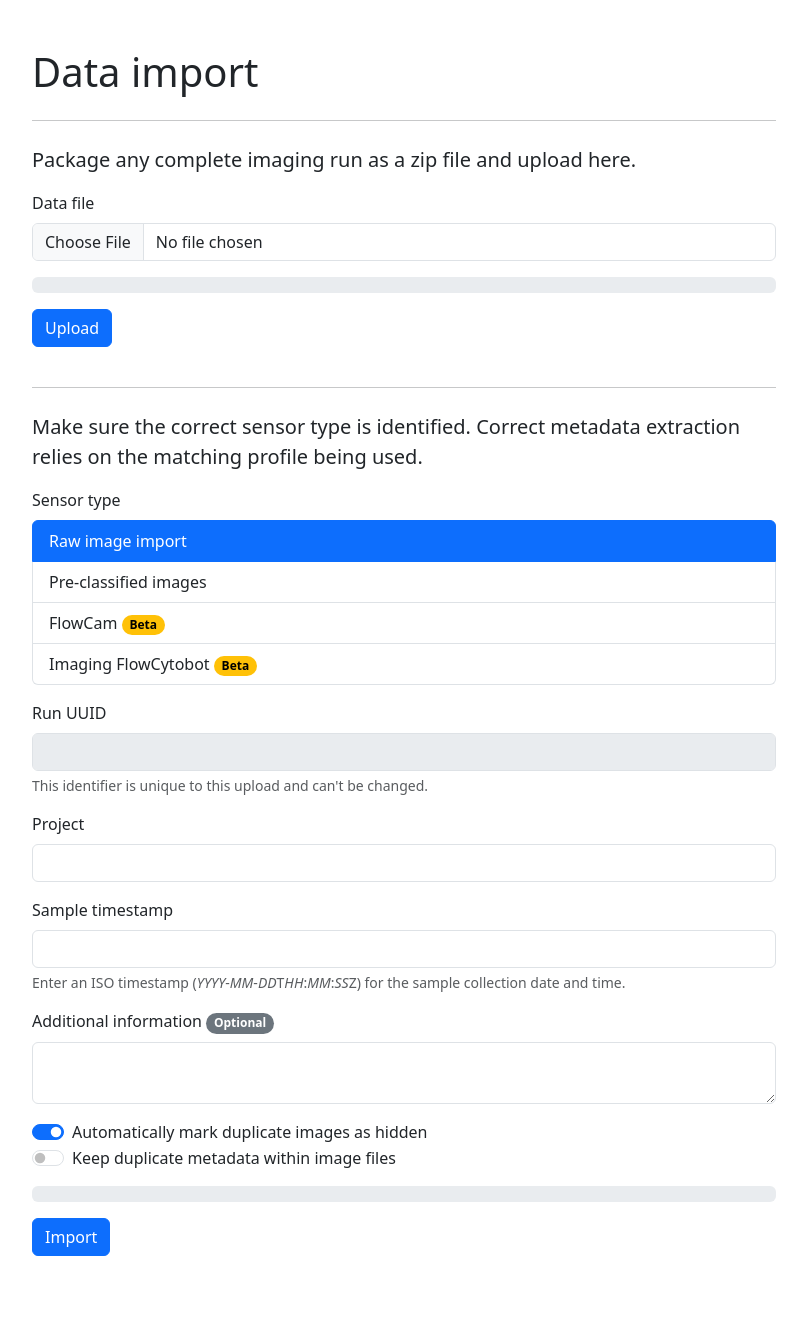
After one commit to NOC-OI/crab, a Flask app: page /upload in a window 1280 px wide. The commit adds this page. Shown: the whole page, without its empty margins (50-857 px from the left). Run offline with Flask 3, Linux system fonts and the light colour scheme; some libraries are stand-ins or nearby versions.

Commit message:
Work on upload autodetect

```diff
--- a/flask/src/main.py
+++ b/flask/src/main.py
@@ -1,10 +1,56 @@
-from flask import Flask
+from flask import Flask, render_template, request, redirect, url_for
 from flask import render_template
+import uuid
+import json
+import zipfile
 from werkzeug.middleware.proxy_fix import ProxyFix
 
 app = Flask(__name__)
 app.wsgi_app = ProxyFix(app.wsgi_app)
 
 @app.route("/")
-def hello_world():
+def home_screen():
     return render_template("index.html")
+
+@app.route("/upload", methods=['GET'])
+def upload_screen():
+    return render_template("upload.html")
+
+@app.route('/upload', methods=['POST'])
+def upload_file():
+    uploaded_file = request.files['file']
+    run_uuid = str(uuid.uuid4())
+    if uploaded_file.filename != '':
+        uploaded_file.save(run_uuid + ".zip")
+    zipf = zipfile.ZipFile(run_uuid + ".zip")
+    namelist = zipf.namelist()
+    primary_metadata_files = []
+    primary_metadata = []
+    metadata_files = []
+    unknown_files = []
+    for nlpath in namelist:
+        if nlpath.endswith(".json"):
+            primary_metadata_files.append(nlpath)
+        elif nlpath.endswith(".csv"):
+            metadata_files.append(nlpath)
+        elif nlpath.endswith(".ctx"):
+            metadata_files.append(nlpath)
+        elif nlpath.endswith(".txt"):
+            metadata_files.append(nlpath)
+        elif nlpath.endswith(".ifo"):
+            metadata_files.append(nlpath)
+        else:
+            unknown_files.append(nlpath)
+
+    for mdfile in primary_metadata_files:
+        with zipf.open(mdfile) as mdfilefh:
+            primary_metadata.append(json.loads(mdfilefh.read()))
+
+    ret = {
+        "run_uuid": run_uuid,
+        "primary_metadata_files": primary_metadata_files,
+        "primary_metadata": primary_metadata,
+        "secondary_metadata_files": metadata_files,
+        "unknown_files": unknown_files
+    }
+    return ret
--- /dev/null
+++ b/flask/src/static/page-specific/upload.js
@@ -0,0 +1,154 @@
+let modalAlert = (title, msg) => {
+    let modal = new bootstrap.Modal(document.getElementById("uploadModal"));
+    document.getElementById("uploadModalLabel").innerText = title;
+    document.getElementById("uploadModalText").innerText = msg;
+    modal.show();
+}
+
+let setSensorType = (type) => {
+    event.preventDefault();
+    document.getElementById("sensor_selector_raw_image").classList.remove("active");
+    document.getElementById("sensor_selector_pre_classified").classList.remove("active");
+    document.getElementById("sensor_selector_flowcam").classList.remove("active");
+    document.getElementById("sensor_selector_ifcb").classList.remove("active");
+    switch (type) {
+        case "ifcb":
+            document.getElementById("sensor_selector_ifcb").classList.add("active");
+            break;
+        case "flowcam":
+            document.getElementById("sensor_selector_flowcam").classList.add("active");
+            break;
+        case "pre-classified":
+            document.getElementById("sensor_selector_pre_classified").classList.add("active");
+            break;
+        default:
+            document.getElementById("sensor_selector_raw_image").classList.add("active");
+    }
+}
+
+let analyseMetadata = (form, response) => {
+    const progressBar = form.querySelector(".progress-bar");
+    const spinnerContainer = form.querySelector(".spinner-container");
+    spinnerContainer.style.display = "none";
+    progressBar.aria_valuenow = 0;
+    progressBar.style.width = 0;
+    progressBar.classList.remove("bg-success");
+    let note = document.createElement("div");
+    note.classList.add("alert");
+    note.role = "alert";
+    let globalMetadata = {}
+    let detectedType = null;
+    let hasMetadata = true;
+    let hasPrimaryMetadata = true;
+    let nestedFolders = false;
+    if (response["primary_metadata"].length == 0) {
+        hasMetadata = false;
+        hasPrimaryMetadata = false;
+        if (response["secondary_metadata_files"].length != 0) {
+            hasMetadata = true;
+        }
+    }
+    document.getElementById("form_run_uuid").value = response["run_uuid"];
+    if (hasMetadata) {
+        if (hasPrimaryMetadata) {
+            detectedType = "raw-image"
+            //console.log(response["primary_metadata"])
+            for (let i = 0; i < response["primary_metadata"].length; i++) {
+                if (response["primary_metadata"][i].hasOwnProperty("context")) {
+                    let testStr = response["primary_metadata"][i]["context"];
+                    if (testStr.includes("Imaging FlowCytobot")) {
+                        detectedType = "ifcb";
+                        try {
+                            globalMetadata["sample_time"] = response["primary_metadata"][i]["sampleTime"]
+                        } catch (e) {
+
+                        }
+                    }
+                }
+            }
+        } else {
+            detectedType = "raw-image";
+        }
+    } else {
+        if (nestedFolders) {
+            detectedType = "pre-classified";
+        } else {
+            detectedType = "raw-image";
+        }
+    }
+
+    if (globalMetadata.hasOwnProperty("sample_time")) {
+        document.getElementById("form_md_sample_time").value = globalMetadata["sample_time"];
+    }
+    //console.log(response);
+    switch (detectedType) {
+        case "ifcb":
+            note.classList.add("alert-success");
+            note.appendChild(document.createTextNode("Upload succeeded, IFCB data detected."));
+            break;
+        case "pre-classified":
+            note.classList.add("alert-success");
+            note.appendChild(document.createTextNode("Upload succeeded, detected pre-classified images, please verify extracted metadata."));
+            break;
+        case "raw-image":
+        default:
+            note.classList.add("alert-warning");
+            note.appendChild(document.createTextNode("Upload succeeded, but could not auto-detect sensor type, please verify extracted metadata."));
+    }
+    setSensorType(detectedType);
+    form.before(note);
+}
+
+let uploadFile = (then = () => {}, onError = () => {}, uri = "/upload") => {
+    event.preventDefault();
+    const method = 'post';
+    const xhr = new XMLHttpRequest();
+    const form = event.target.form;
+    const fieldset = form.querySelector("fieldset");
+    const data = new FormData(form);
+    const progressBar = form.querySelector(".progress-bar");
+    const spinnerContainer = form.querySelector(".spinner-container");
+    fieldset.disabled = true;
+    spinnerContainer.style.display = "";
+    xhr.open(method, uri);
+    xhr.addEventListener('loadend', () => {
+        if (xhr.status === 200) {
+
+            //modalAlert("Upload succeeded", "You should now continue to add metadata. It's possible to do this later.");
+            progressBar.aria_valuenow = 0;
+            progressBar.style.width = 0;
+
+
+            //form.before(note);
+            spinnerContainer.style.display = "none";
+            then(form, JSON.parse(xhr.responseText));
+        } else {
+            onError(xhr.status);
+            modalAlert("Upload failed", "Please try again");
+            progressBar.aria_valuenow = 0;
+            progressBar.style.width = 0;
+            fieldset.disabled = false;
+            spinnerContainer.style.display = "none";
+        }
+    });
+    xhr.upload.addEventListener("progress", event => {
+        //console.log(event.loaded)
+        let perc = (event.loaded / event.total) * 100;
+        //console.log(perc)
+
+        if (perc > 99) {
+            const progressBar = form.querySelector(".progress-bar");
+            const spinnerContainer = form.querySelector(".spinner-container");
+            spinnerContainer.style.display = "";
+            progressBar.aria_valuenow = 100;
+            progressBar.style.width = "100%";
+            progressBar.classList.add("bg-success");
+            spinnerContainer.querySelector(".spinner-container-text").innerText = " Extracting metadata...";
+        } else {
+            progressBar.aria_valuenow = perc;
+            progressBar.style.width = perc + "%";
+        }
+        //console.log(progressBar)
+    });
+    xhr.send(data);
+}
--- /dev/null
+++ b/flask/src/templates/upload.html
@@ -0,0 +1,130 @@
+<!doctype html>
+<html lang="en">
+  <head>
+    <meta charset="utf-8">
+    <meta name="viewport" content="width=device-width, initial-scale=1">
+    <title>Chum Bucket</title>
+    <link href="/static/bootstrap.min.css" rel="stylesheet">
+  </head>
+  <body>
+
+    <div class="container my-5">
+        <h1>Data import</h1>
+
+        <div class="col-lg-8 px-0">
+            <hr class="my-4">
+
+            <p class="fs-5">Package any complete imaging run as a zip file and upload here.</p>
+            <form method="POST" action="" enctype="multipart/form-data">
+                <fieldset>
+                    <div class="mb-3">
+                        <label class="form-label" for="file">Data file<!-- <span class="badge rounded-pill bg-danger">Required</span> --></label>
+                        <input class="form-control" type="file" name="file" accept=".zip">
+                    </div>
+                    <div class="mb-3">
+                        <div class="progress">
+                            <div class="progress-bar progress-bar-striped progress-bar-animated" role="progressbar" aria-valuenow="0" aria-valuemin="0" aria-valuemax="100" style="width: 0%"></div>
+                        </div>
+                    </div>
+                    <div class="mb-3 spinner-container" style="display: none;">
+                        <div class="spinner-border spinner-border-sm" role="status">
+                            <span class="visually-hidden">Loading...</span>
+                        </div>
+                        <span class="spinner-container-text"> Working on it...</span>
+                    </div>
+                    <div class="mb-3">
+                        <input class="btn btn-primary" onclick="uploadFile(analyseMetadata);" type="submit" value="Upload">
+                    </div>
+                </fieldset>
+            </form>
+
+            <div> <!-- <div style="display: none;"> -->
+                <hr class="my-4">
+                <p class="fs-5">Make sure the correct sensor type is identified. Correct metadata extraction relies on the matching profile being used.</p>
+                <form method="POST" action="" enctype="multipart/form-data">
+                    <fieldset>
+                        <div class="mb-3">
+                            <label class="form-label" for="sensor">Sensor type</label>
+                            <input type="hidden" name="sensor">
+                            <div class="list-group">
+                                <a href="#" onclick="setSensorType('raw-image');" id="sensor_selector_raw_image" class="list-group-item list-group-item-action active" aria-current="true"><span>Raw image import</span></a>
+                                <a href="#" onclick="setSensorType('pre-classified');" id="sensor_selector_pre_classified" class="list-group-item list-group-item-action"><span>Pre-classified images</span></a>
+                                <a href="#" onclick="setSensorType('flowcam');" id="sensor_selector_flowcam" class="list-group-item list-group-item-action">
+                                    <span>FlowCam</span>
+                                    <span class="badge text-bg-warning rounded-pill">Beta</span>
+                                </a>
+                                <a href="#" onclick="setSensorType('ifcb');" id="sensor_selector_ifcb" class="list-group-item list-group-item-action">
+                                    <span>Imaging FlowCytobot</span>
+                                    <span class="badge text-bg-warning rounded-pill">Beta</span>
+                                </a>
+                            </div>
+                        </div>
+                        <div class="mb-3">
+                            <label class="form-label" for="run_uuid">Run UUID</label>
+                            <input class="form-control" type="text" name="run_uuid" id="form_run_uuid" disabled>
+                            <div class="form-text">This identifier is unique to this upload and can't be changed.</div>
+                        </div>
+                        <div class="mb-3">
+                            <label class="form-label" for="project">Project</label>
+                            <input class="form-control" type="text" name="project">
+                        </div>
+                        <div class="mb-3">
+                            <label class="form-label" for="md_sample_time">Sample timestamp</label>
+                            <input class="form-control" type="datetime" name="md_sample_time" id="form_md_sample_time">
+                            <div class="form-text">Enter an ISO timestamp (<em>YYYY</em>-<em>MM</em>-<em>DD</em>T<em>HH</em>:<em>MM</em>:<em>SS</em>Z) for the sample collection date and time.</div>
+                        </div>
+                        <div class="mb-3">
+                            <label class="form-label" for="add_info">Additional information <span class="badge text-bg-secondary rounded-pill">Optional</span></label>
+                            <textarea class="form-control" name="add_info"></textarea>
+                        </div>
+                        <div class="mb-3">
+                            <div class="form-check form-switch">
+                                <input class="form-check-input" type="checkbox" role="switch" id="flexSwitchCheckChecked" checked>
+                                <label class="form-check-label" for="flexSwitchCheckChecked">Automatically mark duplicate images as hidden</label>
+                            </div>
+                            <div class="form-check form-switch">
+                                <input class="form-check-input" type="checkbox" role="switch" id="flexSwitchCheckChecked">
+                                <label class="form-check-label" for="flexSwitchCheckChecked">Keep duplicate metadata within image files</label>
+                            </div>
+                        </div>
+                        <div class="mb-3">
+                            <div class="progress">
+                                <div class="progress-bar progress-bar-striped progress-bar-animated" role="progressbar" aria-valuenow="0" aria-valuemin="0" aria-valuemax="100" style="width: 0%"></div>
+                            </div>
+                        </div>
+                        <div class="mb-3 spinner-container" style="display: none;">
+                            <div class="spinner-border spinner-border-sm" role="status">
+                                <span class="visually-hidden">Loading...</span>
+                            </div>
+                            <span class="spinner-container-text"> Working on it...</span>
+                        </div>
+                        <div class="mb-3">
+                            <input class="btn btn-primary" onclick="confirmMetadata();" type="submit" value="Import">
+                        </div>
+                    </fieldset>
+                </form>
+            </div>
+        </div>
+    </div>
+
+    <div class="modal fade" id="uploadModal" data-bs-backdrop="static" data-bs-keyboard="false" tabindex="-1" aria-labelledby="staticBackdropLabel" aria-hidden="true">
+        <div class="modal-dialog modal-dialog-centered">
+            <div class="modal-content">
+                <div class="modal-header">
+                    <h5 class="modal-title" id="uploadModalLabel"></h5>
+                    <button type="button" class="btn-close" data-bs-dismiss="modal" aria-label="Close"></button>
+                </div>
+                <div class="modal-body">
+                    <p id="uploadModalText"></p>
+                </div>
+                <div class="modal-footer">
+                    <button type="button" class="btn btn-primary" data-bs-dismiss="modal">OK</button>
+                </div>
+            </div>
+        </div>
+    </div>
+
+    <script src="/static/bootstrap.bundle.min.js"></script>
+    <script src="/static/page-specific/upload.js"></script>
+  </body>
+</html>
```
Also changed, not shown: flask/src/templates/index.html (+7 -7 lines), 3 other files.
